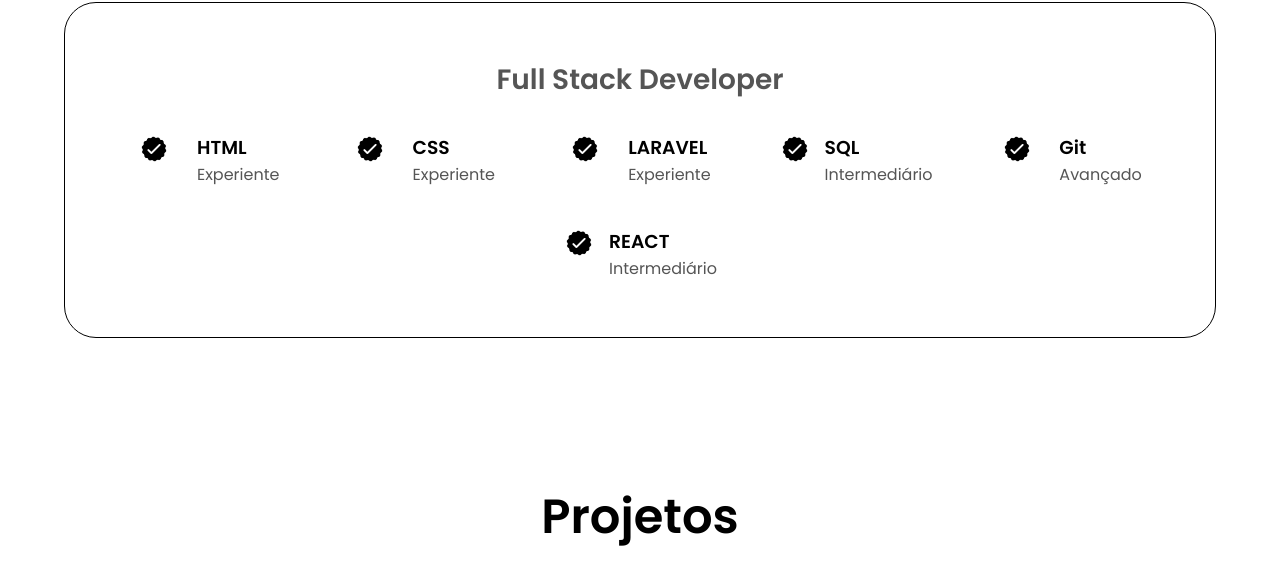
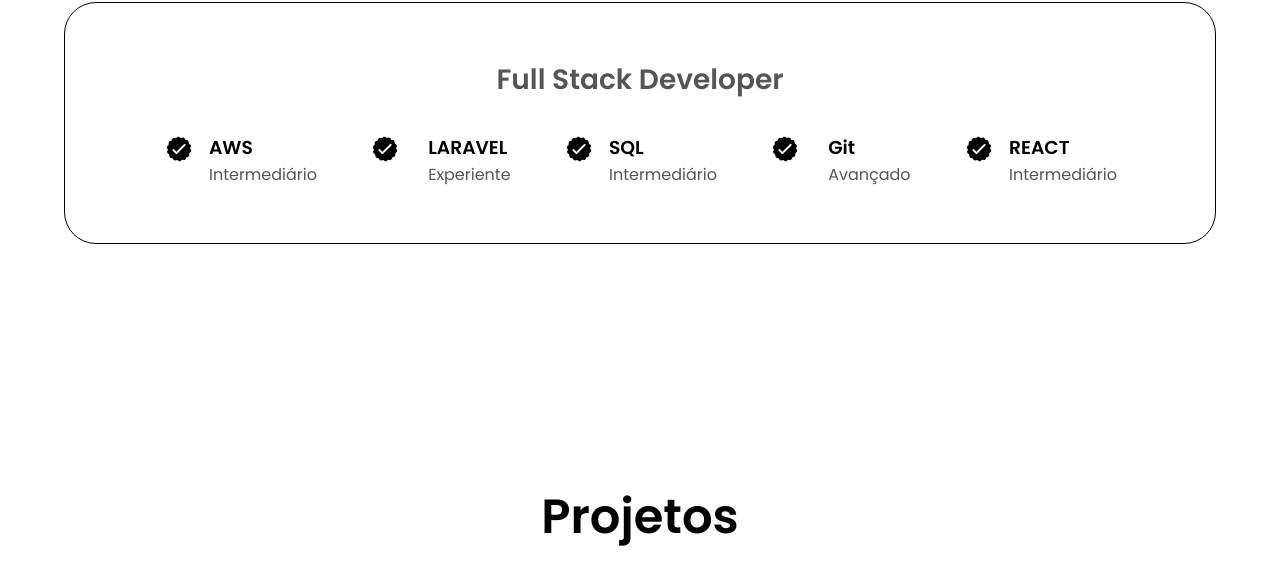
Before and after one commit to vitorhugouau/la-Apple-Phyll-Portfolio, a plain HTML site: page index.html in a window 1280 px wide. Shown: the part 1919-2501 px from the top of the page. Drawn offline with Linux system fonts and the light colour scheme.

Commit message:
new portfolio

```diff
--- a/css/style.css
+++ b/css/style.css
@@ -93,7 +93,7 @@
   display: flex;
   justify-content: center;
   gap: 5rem;
-  height: 80vh;
+  /* height: 80vh; */
 }
 
 .foto-container {
--- a/index.html
+++ b/index.html
@@ -98,18 +98,18 @@
         <div class="detalhes-container">
           <h2 class="experiencia-sub-titulo">Full Stack Developer</h2>
           <div class="article-container">
-            <article>
+            <!-- <article>
               <img src="/assets/checkmark.png" alt="Experience icon" class="icon" />
               <div>
                 <h3>HTML</h3>
                 <p> Experiente</p>
               </div>
-            </article>
+            </article> -->
             <article>
               <img src="/assets/checkmark.png" alt="Experience icon" class="icon" />
               <div>
-                <h3>CSS</h3>
-                <p>Experiente</p>
+                <h3>AWS</h3>
+                <p>Intermediário</p>
               </div>
             </article>
             <article>
```
